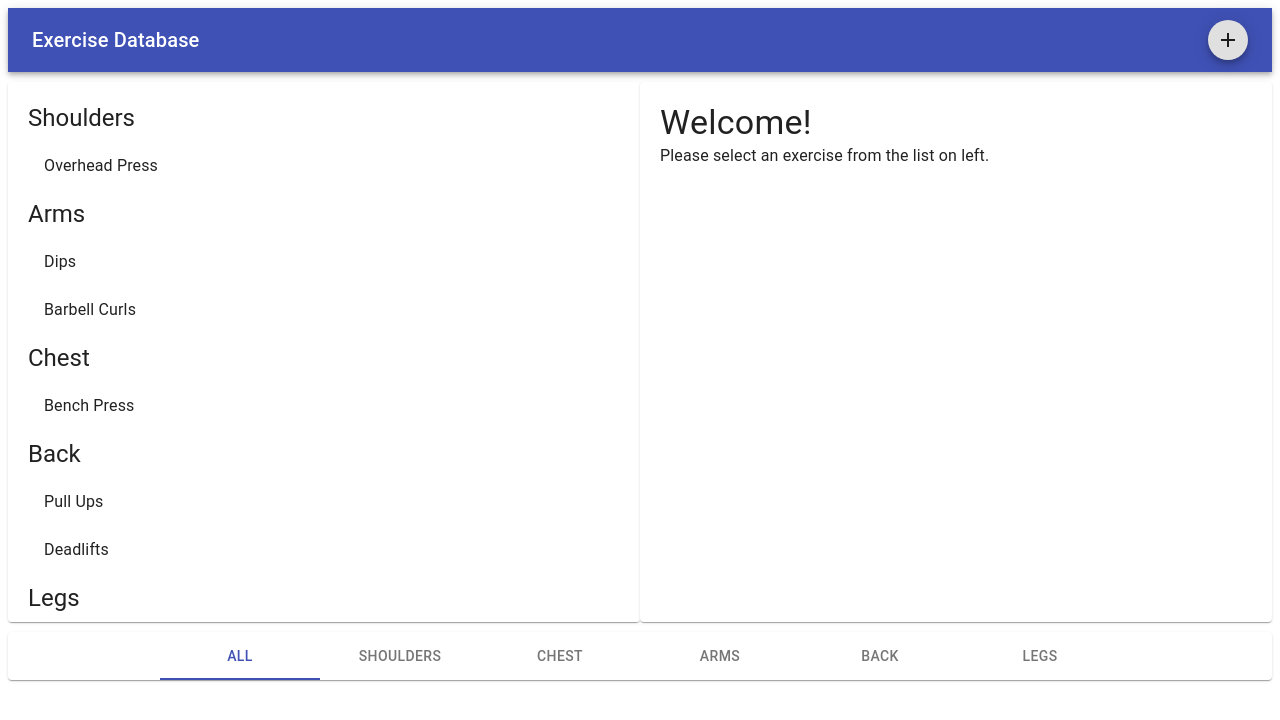
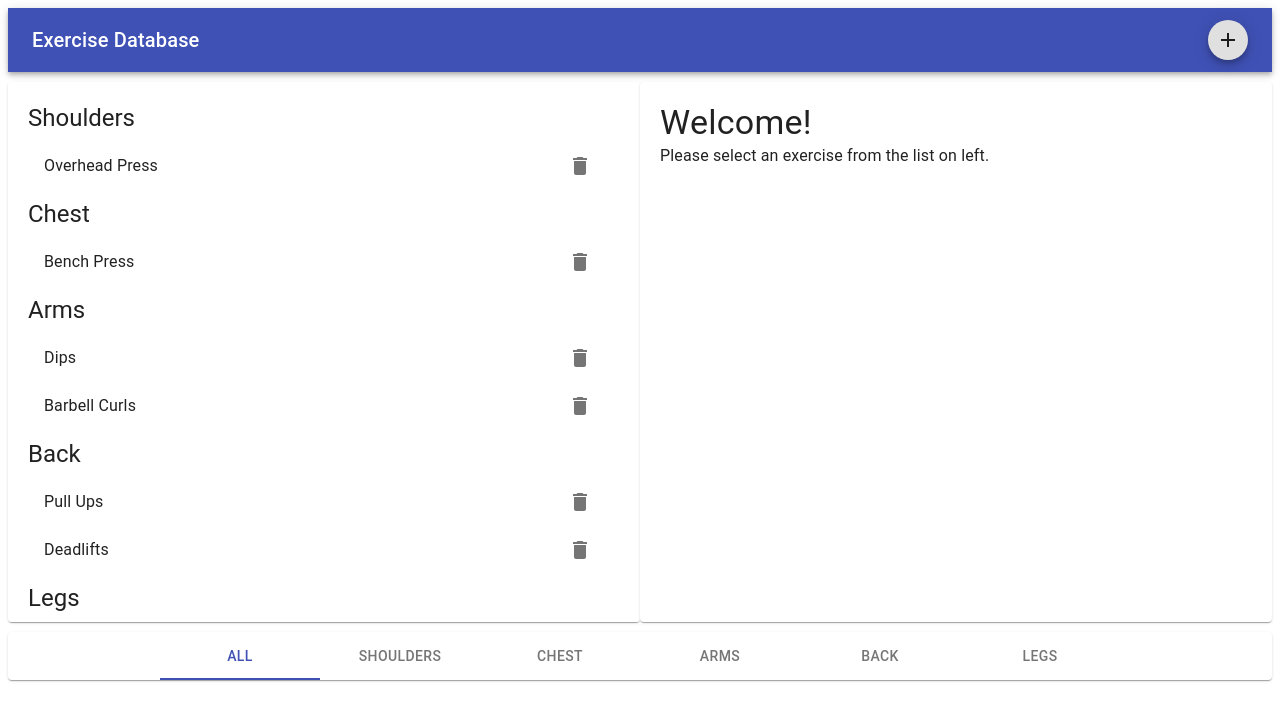
Before and after one commit to ABSphreak/exercise-app, a React (Create React App) app: page / in a window 1280 px wide. Shown: the top 720 px of the page. Built offline with nearby package versions, Linux system fonts and the light colour scheme.

Commit message:
Added Delete Functionality

```diff
--- a/src/components/App.js
+++ b/src/components/App.js
@@ -2,7 +2,6 @@
 import { Header, Footer } from "./Layouts";
 import Exercises from "./Exercises";
 import { muscles, exercises } from "../store";
-import { ThreeSixtyOutlined } from "@material-ui/icons";
 
 export default class App extends Component {
   state = {
@@ -11,6 +10,10 @@
   };
 
   getExercisesByMuscles() {
+    const initExercises = muscles.reduce(
+      (exercises, category) => ({ ...exercises, [category]: [] }),
+      {}
+    );
     return Object.entries(
       this.state.exercises.reduce((exercises, exercise) => {
         const { muscles } = exercise;
@@ -20,7 +23,7 @@
           : [exercise];
 
         return exercises;
-      }, {})
+      }, initExercises)
     );
   }
 
@@ -40,6 +43,12 @@
     }));
   };
 
+  handleExerciseDelete = id => {
+    this.setState(({ exercises }) => ({
+      exercises: exercises.filter(ex => ex.id !== id)
+    }));
+  };
+
   render() {
     const exercises = this.getExercisesByMuscles(),
       { category, exercise } = this.state;
@@ -54,6 +63,7 @@
           category={category}
           exercises={exercises}
           onSelect={this.handleExerciseSelected}
+          onDelete={this.handleExerciseDelete}
         />
         <Footer
           category={category}
--- a/src/components/Exercises/index.js
+++ b/src/components/Exercises/index.js
@@ -5,8 +5,11 @@
   Typography,
   List,
   ListItem,
-  ListItemText
+  ListItemText,
+  ListItemSecondaryAction,
+  IconButton
 } from "@material-ui/core";
+import { Delete } from "@material-ui/icons";
 
 const styles = {
   Paper: {
@@ -26,7 +29,8 @@
     id,
     title = "Welcome!",
     description = "Please select an exercise from the list on left."
-  }
+  },
+  onDelete
 }) => (
   <Grid container>
     <Grid item sm>
@@ -41,6 +45,11 @@
                 {exercises.map(({ id, title }) => (
                   <ListItem button key={id} onClick={() => onSelect(id)}>
                     <ListItemText primary={title} />
+                    <ListItemSecondaryAction>
+                      <IconButton onClick={() => onDelete(id)}>
+                        <Delete />
+                      </IconButton>
+                    </ListItemSecondaryAction>
                   </ListItem>
                 ))}
               </List>
```
